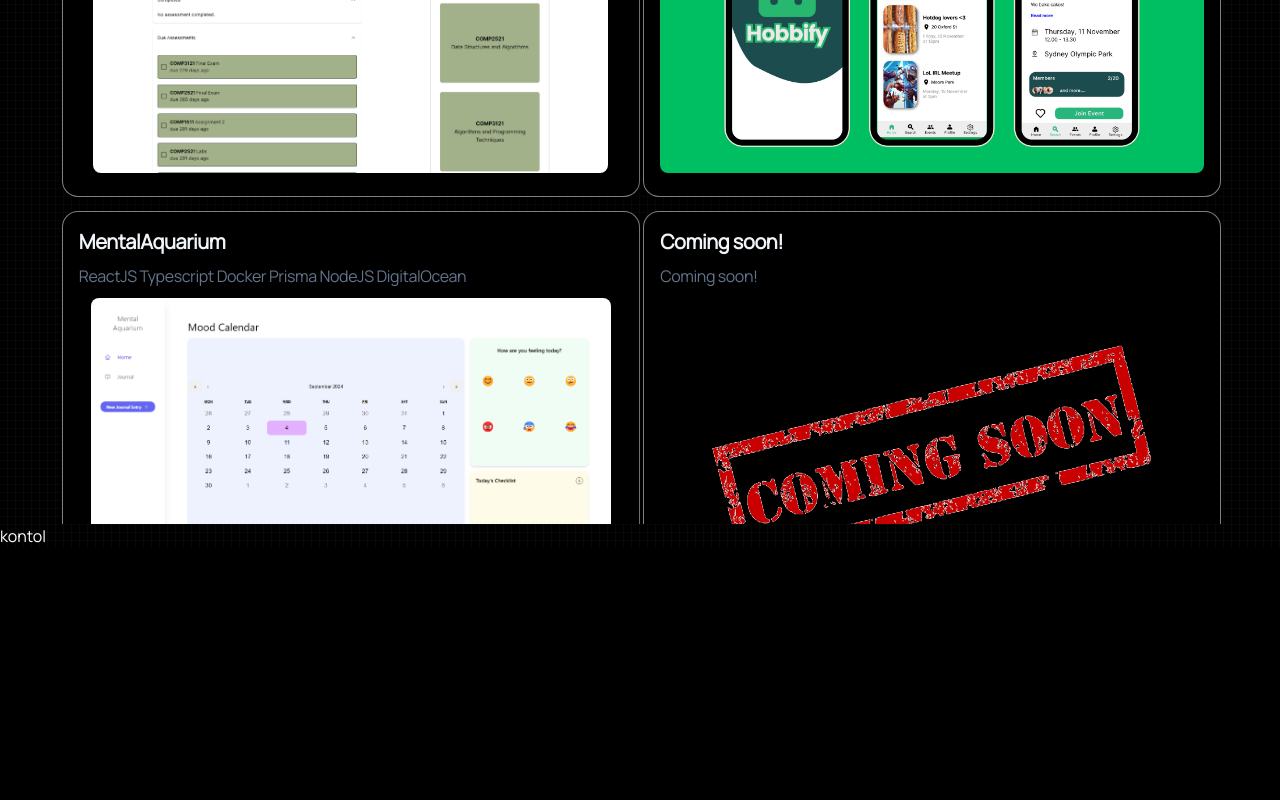
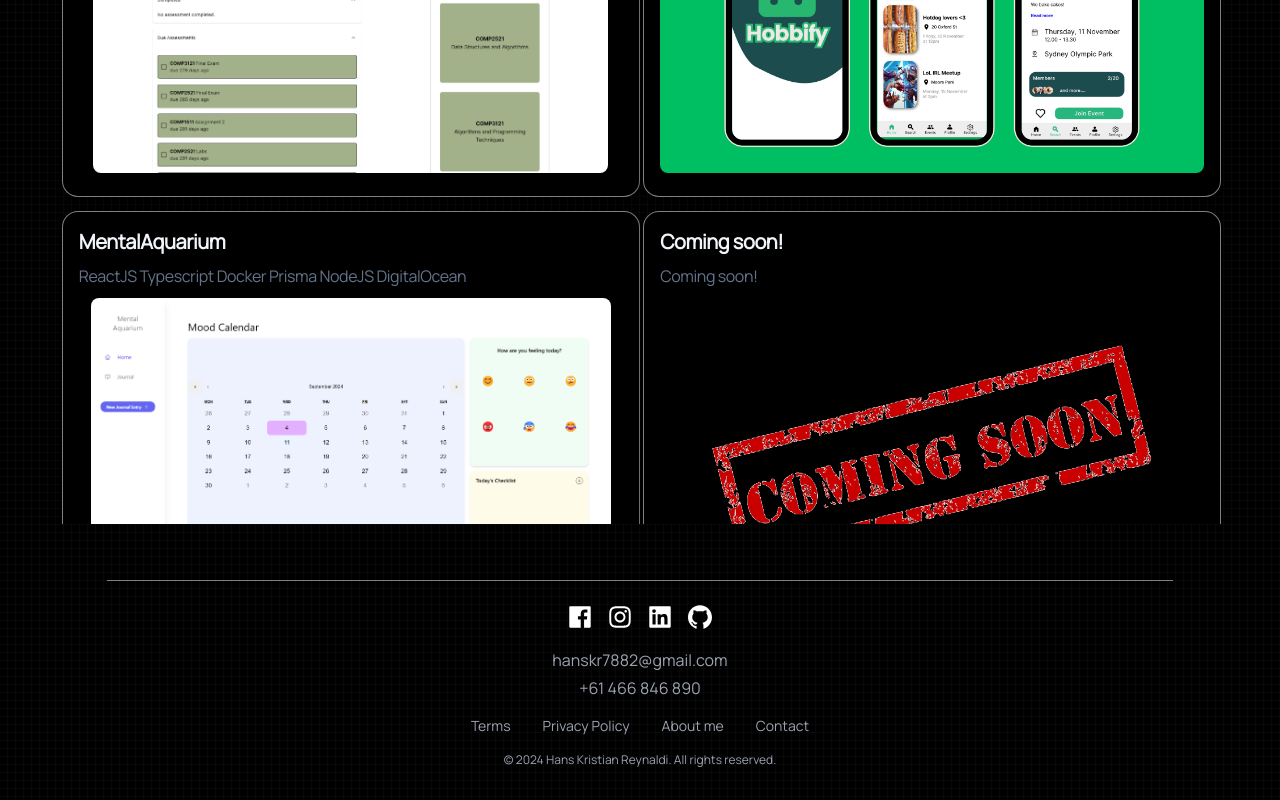
Before and after one commit to koalacapek/portfolio, a React (Create React App) app: page / in a window 1280 px wide. Shown: the part 3828-4628 px from the top of the page. Before the commit the page ends 4376 px from the top, so only its background shows below. Built offline with nearby package versions, Linux system fonts and the light colour scheme.

Commit message:
finish footer

```diff
--- a/src/sections/Footer.tsx
+++ b/src/sections/Footer.tsx
@@ -1,7 +1,84 @@
+import { Divider } from "antd";
+import {
+  FacebookFilled,
+  InstagramOutlined,
+  LinkedinFilled,
+  GithubOutlined,
+} from "@ant-design/icons";
+
 const Footer = () => {
   return (
-    <div>
-      <div>kontol</div>
+    <div className="w-screen h-auto text-white py-8">
+      <div className="w-full flex justify-center">
+        <div className="w-10/12 flex flex-col items-center">
+          <Divider style={{ borderColor: "gray" }} />
+
+          {/* Social Media Icons */}
+          <div className="flex space-x-4 mb-4">
+            <a
+              href="https://facebook.com"
+              target="_blank"
+              rel="noopener noreferrer"
+            >
+              <FacebookFilled style={{ fontSize: "24px", color: "white" }} />
+            </a>
+            <a
+              href="https://instagram.com"
+              target="_blank"
+              rel="noopener noreferrer"
+            >
+              <InstagramOutlined style={{ fontSize: "24px", color: "white" }} />
+            </a>
+            <a
+              href="https://linkedin.com"
+              target="_blank"
+              rel="noopener noreferrer"
+            >
+              <LinkedinFilled style={{ fontSize: "24px", color: "white" }} />
+            </a>
+            <a
+              href="https://linkedin.com"
+              target="_blank"
+              rel="noopener noreferrer"
+            >
+              <GithubOutlined style={{ fontSize: "24px", color: "white" }} />
+            </a>
+          </div>
+
+          {/* Contact Info */}
+          <div className="mb-4 gap-y-1 flex flex-col items-center text-gray-400">
+            <p>hanskr7882@gmail.com</p>
+            <p>+61 466 846 890</p>
+          </div>
+
+          {/* Footer Links */}
+          <div className="flex space-x-8 mb-4">
+            <a href="/terms" className="text-sm text-gray-400 hover:text-white">
+              Terms
+            </a>
+            <a
+              href="/privacy"
+              className="text-sm text-gray-400 hover:text-white"
+            >
+              Privacy Policy
+            </a>
+            <a href="#home" className="text-sm text-gray-400 hover:text-white">
+              About me
+            </a>
+            <a
+              href="/contact"
+              className="text-sm text-gray-400 hover:text-white"
+            >
+              Contact
+            </a>
+          </div>
+
+          {/* Copyright Text */}
+          <p className="text-xs text-gray-400">
+            © 2024 Hans Kristian Reynaldi. All rights reserved.
+          </p>
+        </div>
+      </div>
     </div>
   );
 };
```
